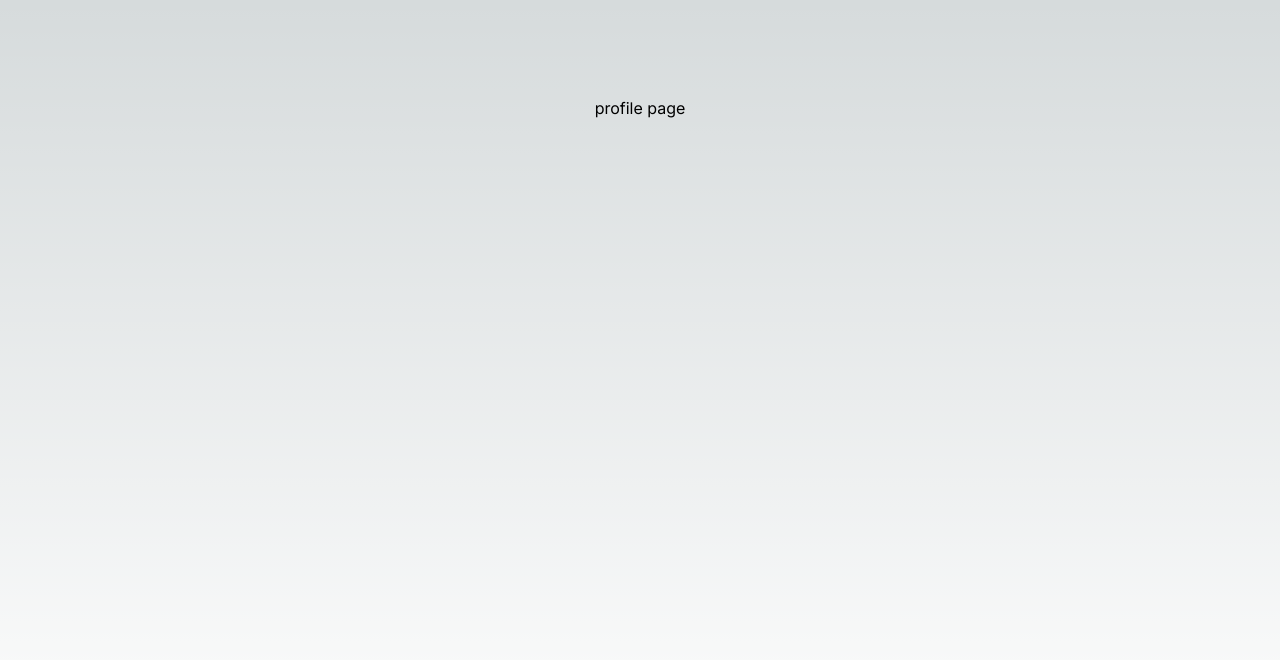
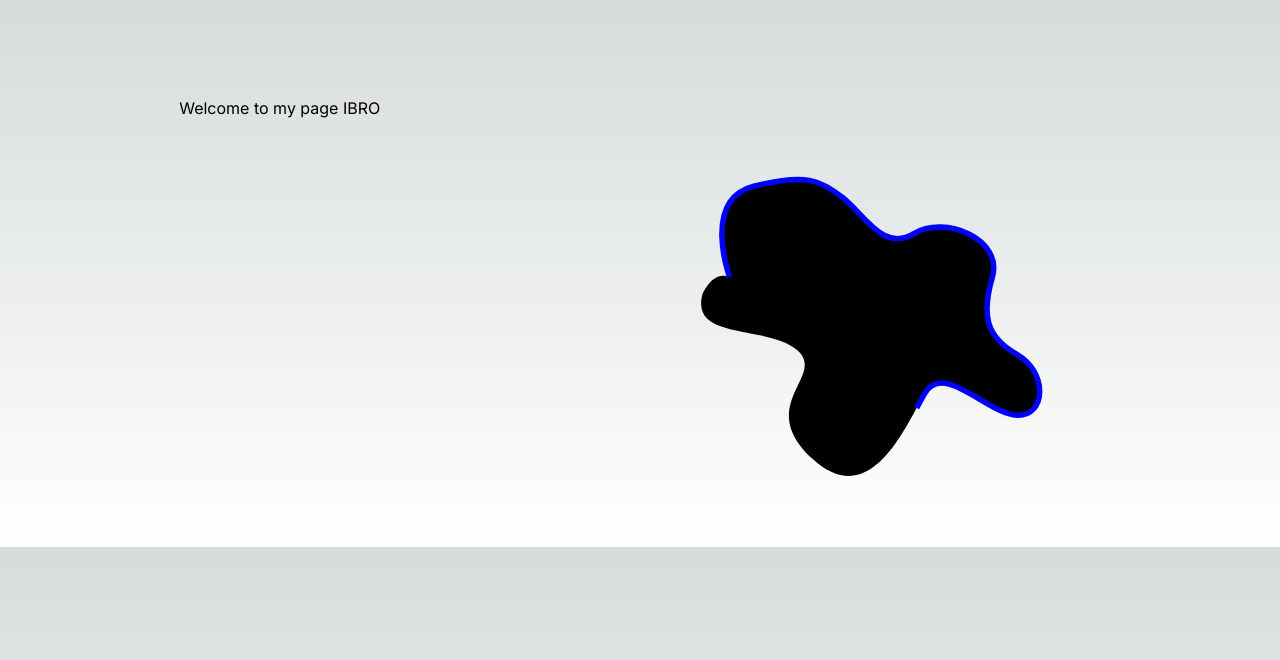
Before and after one commit to Jamshdbek/profile-me, a Next.js app: page / in a window 1280 px wide. Shown: the top 660 px of the page. Built offline with nearby package versions, Linux system fonts and the light colour scheme.

Commit message:
fix changes

```diff
--- a/app/globals.css
+++ b/app/globals.css
@@ -31,3 +31,20 @@ body {
     text-wrap: balance;
   }
 }
+/* anim */
+.path {
+  stroke-dasharray: 1000;
+  stroke-dashoffset: 1000;
+  animation: dash 5s linear alternate infinite;
+}
+
+@keyframes dash {
+
+  from {
+
+    stroke-dashoffset: 822;
+  }
+  to {
+    stroke-dashoffset: 0;
+  }
+}
--- a/app/page.tsx
+++ b/app/page.tsx
@@ -1,7 +1,21 @@
 export default function Home() {
   return (
-    <main className="flex min-h-screen flex-col items-center justify-between p-24">
-      profile page
+    <main className="flex pt-24 mx-[14vw] justify-center">
+      <div className="bg-blue w-full">
+        <h1>Welcome to my page IBRO</h1>
+      </div>
+      <br />
+      <svg viewBox="0 0 340 333">
+        <path
+          className="path"
+          fill="dark"
+          stroke="blue"
+          stroke-width="4"
+          d="M66.039,133.545c0,0-21-57,18-67s49-4,65,8
+s30,41,53,27s66,4,58,32s-5,44,18,57s22,46,0,45s-54-40-68-16s-40,88-83,48s11-61-11-80s-79-7-70-41
+C46.039,146.545,53.039,128.545,66.039,133.545z"
+        />
+      </svg>
     </main>
   );
 }
```
